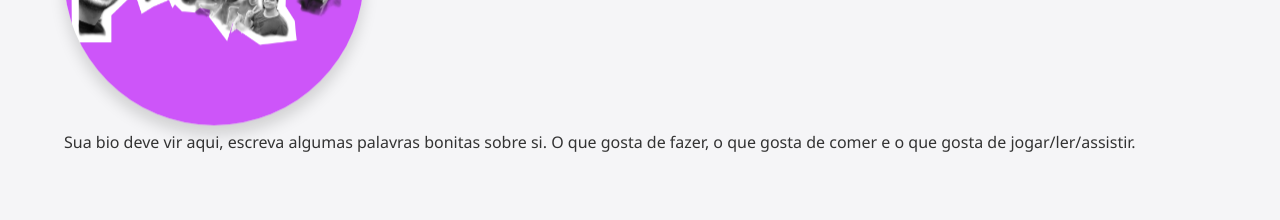
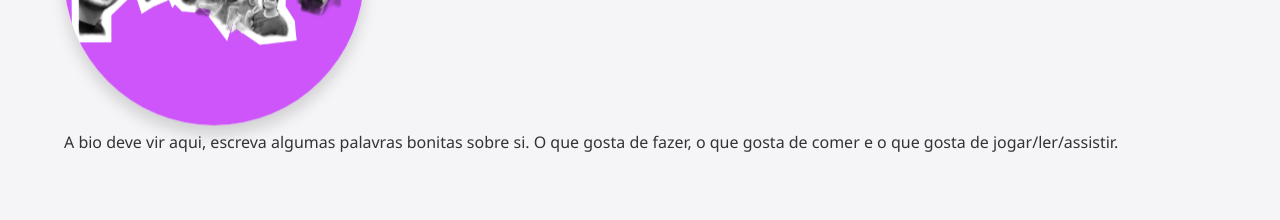
Before and after one commit to bisposamuel/portfolio2, a plain HTML site: page index.html in a window 1280 px wide. Shown: the part 1120-1340 px from the top of the page. Drawn offline with Linux system fonts and the light colour scheme.

Commit message:
Finalizando a bio

```diff
--- a/index.html
+++ b/index.html
@@ -49,7 +49,7 @@
                         <div class="circle-frame"></div>
                     </div>
                     <div class="about-texts">
-                        <p class="bio-text">Sua bio deve vir aqui, escreva algumas palavras bonitas sobre si. O que gosta de fazer, o que gosta de comer e o que gosta de jogar/ler/assistir.</p>
+                        <p class="bio-text">A bio deve vir aqui, escreva algumas palavras bonitas sobre si. O que gosta de fazer, o que gosta de comer e o que gosta de jogar/ler/assistir.</p>
                     </div>
                     <div class="skills-grid"></div>
                 </div>
```
